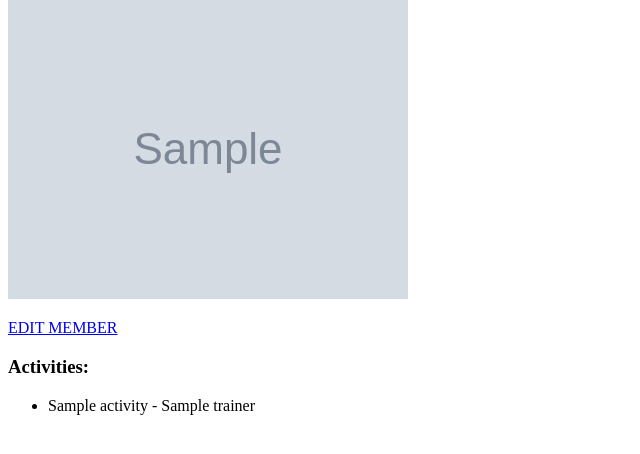
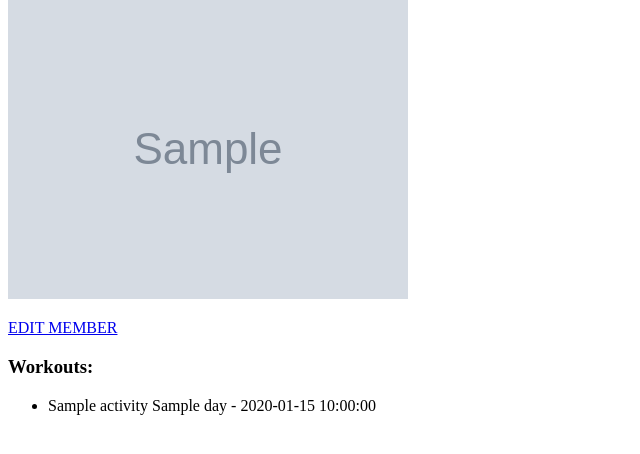
Before and after one commit to seriouspig/Gym_Manager_testing, a Flask app: template templates/members/show.html in a window 1280 px wide. Shown: the part 233-687 px from the top of the page, without its empty margins (0-640 px from the left). Run offline with Flask 2, Linux system fonts and the light colour scheme; the template is opened without the code that fills it: most values are stand-ins (such as "Sample title", 1, 10 or a date in 2020); grey boxes marked "Sample" are stand-in pictures.

Commit message:
Checkpoint before bookings

```diff
--- a/controllers/member_controller.py
+++ b/controllers/member_controller.py
@@ -36,7 +36,7 @@ def create_member():
 def show(id):
     member = member_repository.select(id)
     found_workouts = member_repository.workouts(member)
-    return render_template("members/show.html", member=member, activities=found_workouts)
+    return render_template("members/show.html", member=member, workouts=found_workouts)
 
 @members_blueprint.route("/members/<id>/edit")
 def edit_member(id):
--- a/templates/members/show.html
+++ b/templates/members/show.html
@@ -18,11 +18,12 @@
 
 
 
-<h3>Activities:</h3>
+<h3>Workouts:</h3>
 <ul>
-{% for activity in activities %}
+{% for workout in workouts %}
     <li>
-        {{activity.name}} - {{activity.trainer}}
+        {{workout.activity.name}}
+        {{workout.day}} - {{workout.time}}
     </li>
 {% endfor %}
 </ul>
```
